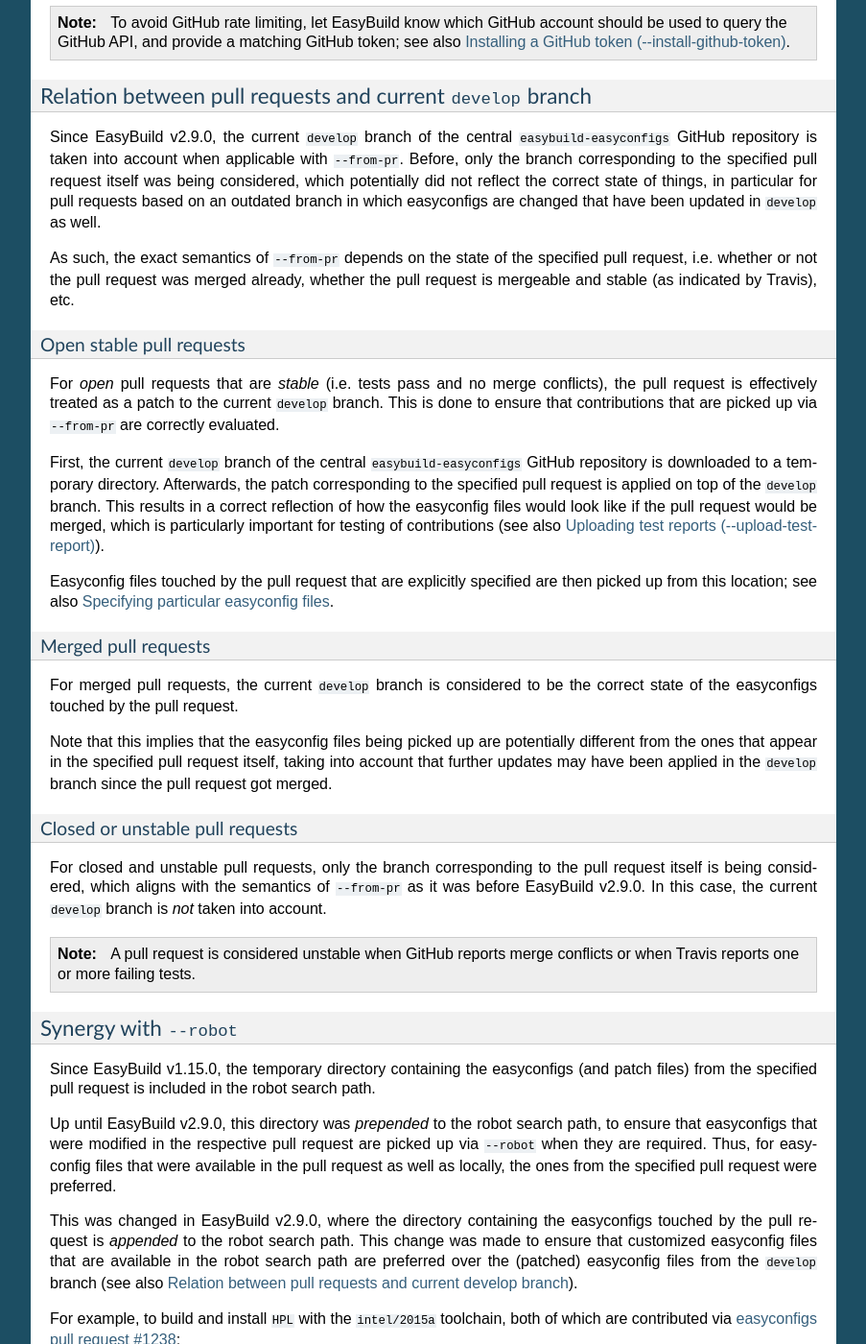
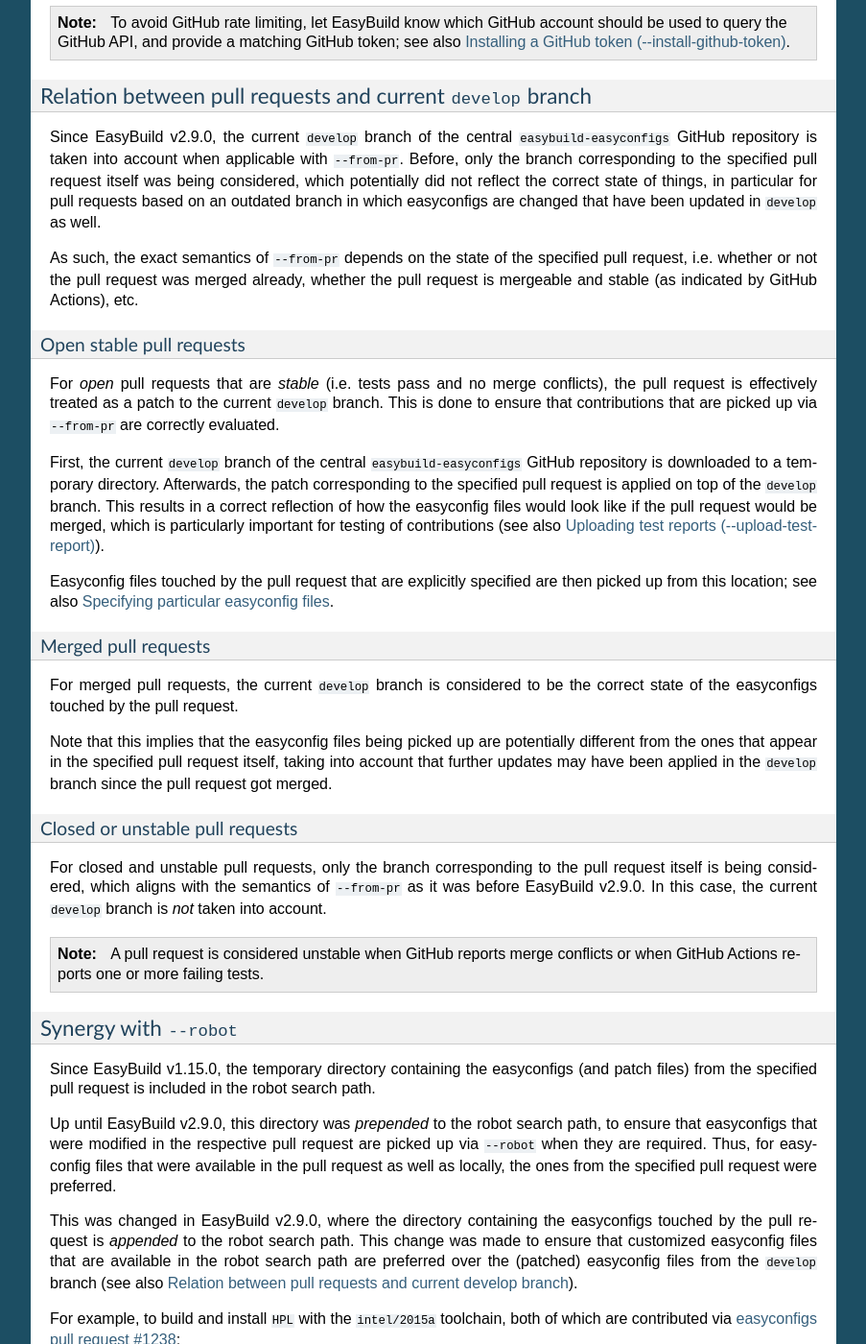
Before and after one commit to easybuilders/easybuild, a Sphinx documentation site: the page built from docs/Integration_with_GitHub.rst, in a window 1280 px wide and 1400 px high, scrolled down 4227 px. Shown: the whole window at 96% size, without its empty margins (198-1101 px from the left). Built offline with Sphinx 7.4.7, drawn with Linux system fonts in a browser that asks for light colours; pages that are not in the unit, such as notebooks, are missing from menus.

Commit message:
refer to GitHub Actions rather than Travis w.r.t. CI tests

```diff
--- a/docs/Integration_with_GitHub.rst
+++ b/docs/Integration_with_GitHub.rst
@@ -238,7 +238,7 @@
 as well.
 
 As such, the exact semantics of ``--from-pr`` depends on the state of the specified pull request, i.e. whether or not
-the pull request was merged already, whether the pull request is mergeable and stable (as indicated by Travis), etc.
+the pull request was merged already, whether the pull request is mergeable and stable (as indicated by GitHub Actions), etc.
 
 .. _github_from_pr_vs_develop_open_stable_prs:
 
@@ -279,7 +279,7 @@
 which aligns with the semantics of ``--from-pr`` as it was before EasyBuild v2.9.0. In this case, the current
 ``develop`` branch is *not* taken into account.
 
-.. note:: A pull request is considered unstable when GitHub reports merge conflicts or when Travis reports
+.. note:: A pull request is considered unstable when GitHub reports merge conflicts or when GitHub Actions reports
           one or more failing tests.
 
 
```
Also changed, not shown: docs/Contributing.rst (+12 -11 lines).
